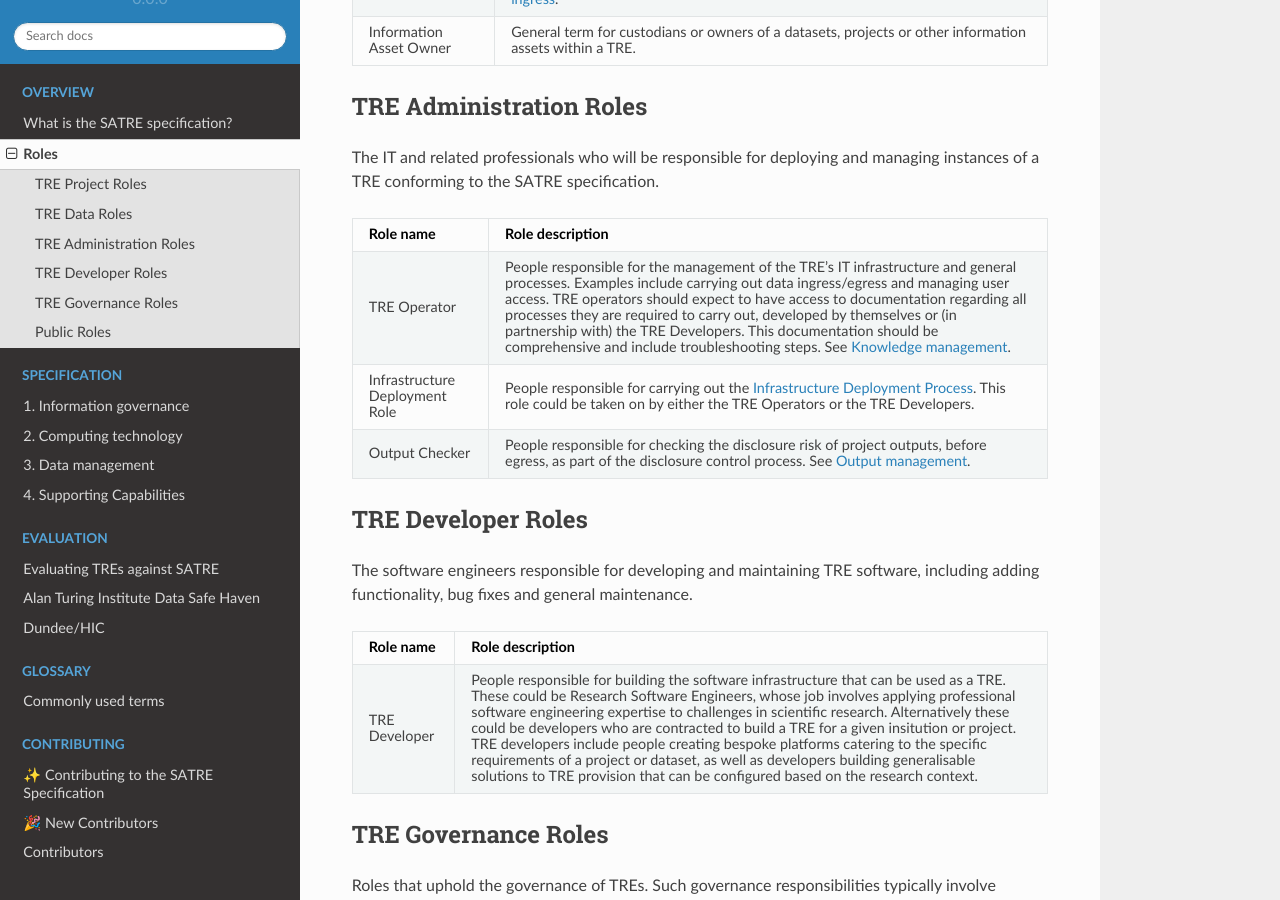
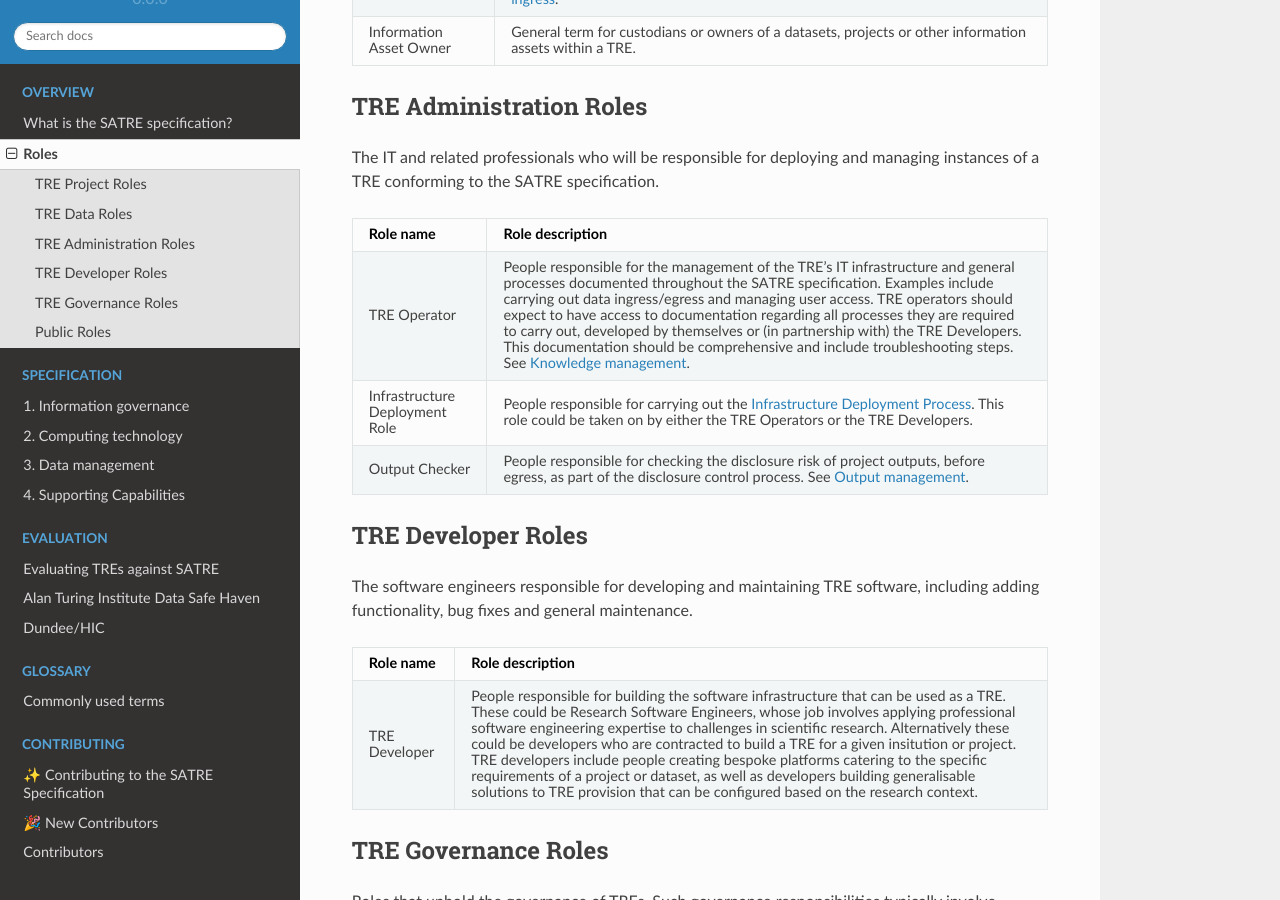
Before and after one commit to sa-tre/satre-specification, a Sphinx documentation site: the page built from docs/source/roles.md, in a window 1280 px wide and 900 px high, scrolled down 1018 px. Built offline with Sphinx 7.4.7 and the Read the Docs theme 2.0.0, drawn with Linux system fonts in a browser that asks for light colours.

Commit message:
TRE operator referenced a lot

```diff
--- a/docs/source/roles.md
+++ b/docs/source/roles.md
@@ -65,7 +65,7 @@ The IT and related professionals who will be responsible for deploying and manag
 * - Role name
   - Role description
 * - TRE Operator
-  - People responsible for the management of the TRE's IT infrastructure and general processes. Examples include carrying out data ingress/egress and managing user access. TRE operators should expect to have access to documentation regarding all processes they are required to carry out, developed by themselves or (in partnership with) the TRE Developers. This documentation should be comprehensive and include troubleshooting steps. See {ref}`knowledge_management`.
+  - People responsible for the management of the TRE's IT infrastructure and general processes documented throughout the SATRE specification. Examples include carrying out data ingress/egress and managing user access. TRE operators should expect to have access to documentation regarding all processes they are required to carry out, developed by themselves or (in partnership with) the TRE Developers. This documentation should be comprehensive and include troubleshooting steps. See {ref}`knowledge_management`.
 * - Infrastructure Deployment Role
   - People responsible for carrying out the {ref}`infrastructure_deployment_process`. This role could be taken on by either the TRE Operators or the TRE Developers.
 * - Output Checker
```
